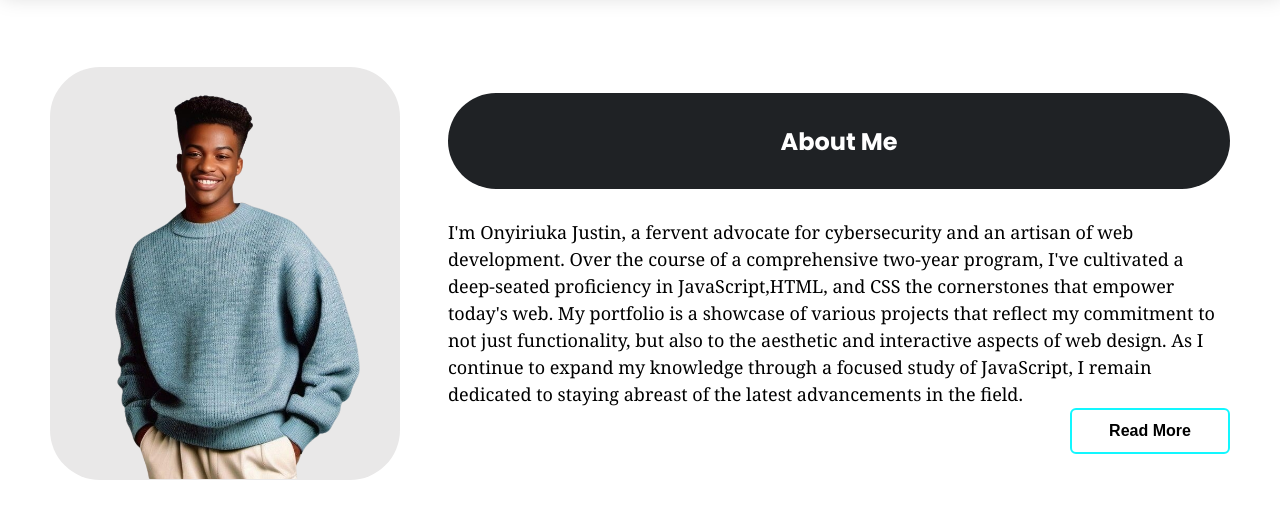
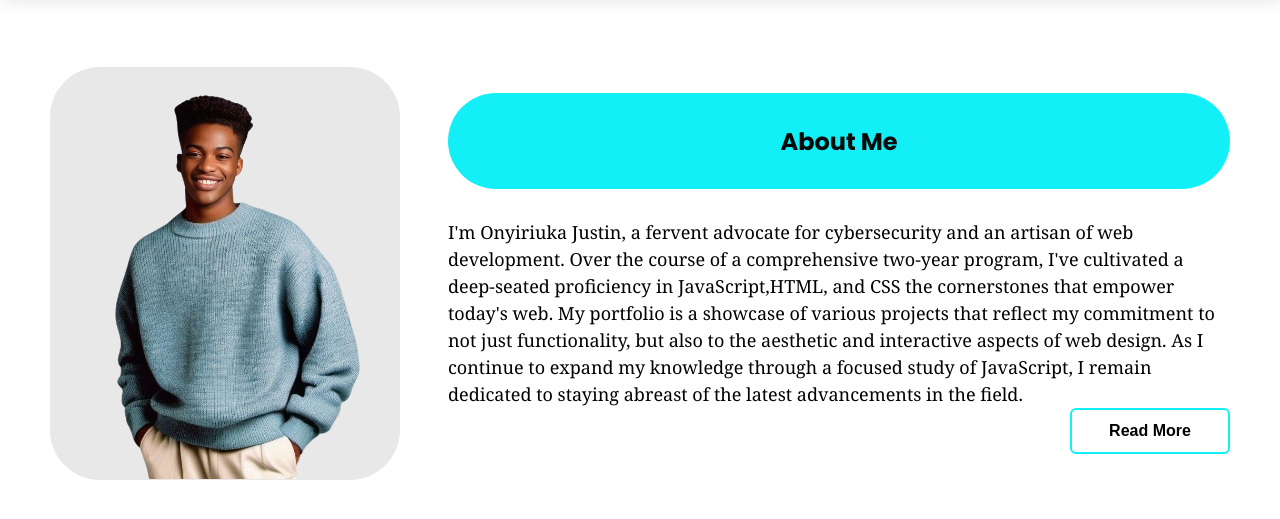
Before and after one commit to justinedoc/portfolioidea, a plain HTML site: page about.html in a window 1280 px wide. Shown: the part 115-634 px from the top of the page. Drawn offline with nearby package versions, Linux system fonts and the light colour scheme.

Commit message:
improved

```diff
--- a/script.js
+++ b/script.js
@@ -129,6 +129,9 @@ window.onload = function () {
     }
 };
 
+
+// Read more Button
+
 const readMoreBtn = document.getElementById("readMoreBtn");
 const btnText = document.getElementById("btnTxt");
 const aboutSection = document.getElementById("about-section");
@@ -143,6 +146,9 @@ readMoreBtn.addEventListener("click", () => {
     }
 });
 
+
+// Fill animation
+
 const animationFill = document.querySelector(".animation-fill");
 const aboutContentH2 = document.querySelector(".h2");
 let counter = 0;
@@ -152,11 +158,13 @@ const animateColor = setInterval(() => {
     if (counter === 50) {
         aboutContentH2.style.setProperty('color', '#ffff');
         animationFill.style.setProperty('background', 'var(--secon-bg-color)');
+        readMoreBtn.style.setProperty('border-color', 'var(--secon-bg-color)')
     }
 
-    if (counter === 100) {
+    if (counter === 70) {
         aboutContentH2.style.setProperty('color', '#000');
         animationFill.style.setProperty('background', 'var(--hover-color)');
+        readMoreBtn.style.setProperty('border-color', 'var(--hover-color)')
         clearInterval(animateColor);
     }
 }, 60)
--- a/style.css
+++ b/style.css
@@ -207,7 +207,7 @@ i {
     display: flex;
     justify-content: space-between;
     align-items: center;
-    width: 950px;
+    width: 1100px;
     margin-top: 40px;
     padding: 0px 20px 0px 50px;
     border-top-left-radius: 40px;
@@ -864,6 +864,7 @@ input:checked+.slider:before {
     overflow: hidden;
     position: relative;
     cursor: pointer;
+    transition: 1s ease-in-out;
 }
 
 .read-more-btn::before {
```
